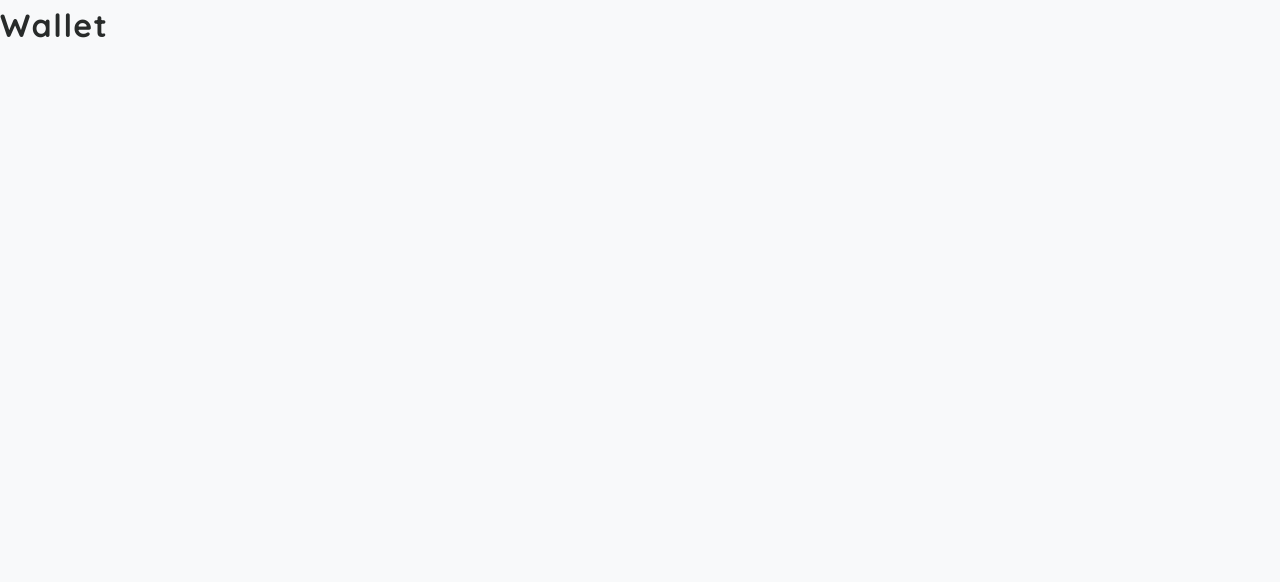
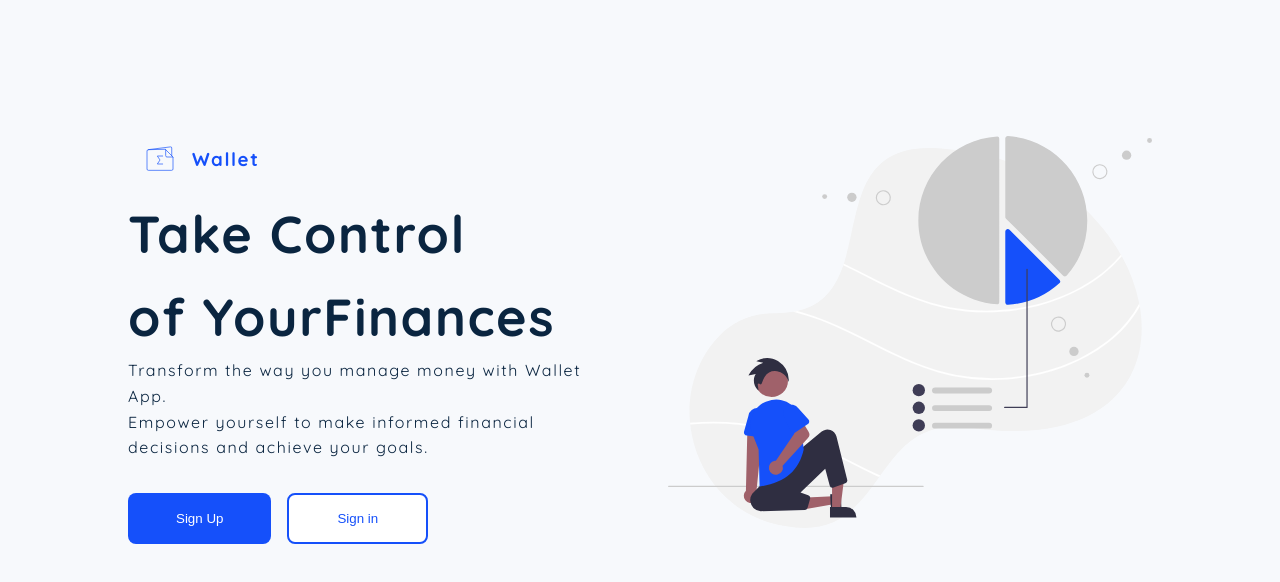
Before and after one commit to thesyscoder/CodeBridger, a React (Create React App) app in the folder frontend/reactjs/projects/wallet/: page / in a window 1280 px wide. Shown: the top 582 px of the page. Built offline with nearby package versions, Linux system fonts and the light colour scheme.

Commit message:
landing page

```diff
--- a/frontend/reactjs/projects/wallet/src/App.js
+++ b/frontend/reactjs/projects/wallet/src/App.js
@@ -1,12 +1,65 @@
 // App.js
 import React from "react";
 import "./App.css";
-const App = () => {
+import {
+  Outlet,
+  RouterProvider,
+  createBrowserRouter,
+  useLocation,
+} from "react-router-dom";
+import { Navbar } from "./components/molecules";
+import {
+  AboutPage,
+  ErrorPage,
+  HomePage,
+  LandingPage,
+  SignInPage,
+  SignUpPage,
+} from "./pages";
+
+const AppLayout = () => {
+  const location = useLocation();
+  const showNavbar = location.pathname !== "/";
   return (
-    <div className="container">
-      <h1>Wallet </h1>
-    </div>
+    <>
+      {showNavbar && <Navbar />}
+      <div className="content-container">
+        <Outlet />
+      </div>
+    </>
   );
 };
 
+const App = () => {
+  const AppRouter = createBrowserRouter([
+    {
+      element: <AppLayout />,
+      errorElement: <ErrorPage />,
+      children: [
+        {
+          path: "/",
+          element: <LandingPage />,
+        },
+        {
+          path: "/home",
+          element: <HomePage />,
+        },
+        {
+          path: "/about",
+          element: <AboutPage />,
+        },
+        {
+          path: "/signin",
+          element: <SignInPage />,
+        },
+        {
+          path: "/signup",
+          element: <SignUpPage />,
+        },
+      ],
+    },
+  ]);
+  return <RouterProvider router={AppRouter}></RouterProvider>;
+};
+
 export default App;
--- /dev/null
+++ b/frontend/reactjs/projects/wallet/src/components/atoms/Button/Button.atom.jsx
@@ -0,0 +1,13 @@
+// Button
+
+import React from "react";
+import "./button.style.css";
+
+const Button = ({ className = "primary", title }) => {
+  return (
+    <div className="button-container">
+      <button className={className}>{title}</button>
+    </div>
+  );
+};
+export default Button;
--- /dev/null
+++ b/frontend/reactjs/projects/wallet/src/components/atoms/Button/button.style.css
@@ -0,0 +1,21 @@
+/* Button */
+.primary,
+.secondary {
+  outline: none;
+  border: none;
+  padding: 1rem 3rem;
+  border-radius: 8px;
+  cursor: pointer;
+  box-sizing: border-box; /* Add this line */
+}
+
+.primary {
+  background-color: var(--primary-color);
+  color: var(--white-color);
+}
+
+.secondary {
+  background-color: var(--white-color);
+  color: var(--primary-color);
+  border: 2px solid var(--primary-color);
+}
--- a/frontend/reactjs/projects/wallet/src/components/atoms/index.js
+++ b/frontend/reactjs/projects/wallet/src/components/atoms/index.js
@@ -0,0 +1 @@
+export { default as Button } from "./Button/Button.atom";
--- /dev/null
+++ b/frontend/reactjs/projects/wallet/src/components/molecules/Navbar/Navbar.molecule.jsx
@@ -0,0 +1,14 @@
+// Navbar
+
+import React from "react";
+import "./navbar.style.css";
+
+const Navbar = () => {
+  return (
+    <div className="container">
+      <h1>This is navbar</h1>
+    </div>
+  );
+};
+
+export default React.memo(Navbar);
--- a/frontend/reactjs/projects/wallet/src/components/molecules/index.js
+++ b/frontend/reactjs/projects/wallet/src/components/molecules/index.js
@@ -0,0 +1,3 @@
+// export all molecules
+
+export { default as Navbar } from "./Navbar/Navbar.molecule";
--- a/frontend/reactjs/projects/wallet/src/index.css
+++ b/frontend/reactjs/projects/wallet/src/index.css
@@ -4,15 +4,15 @@
 
 :root {
   /* color variable */
-  --primary-color: #28abde;
-  --secondary-color: #ec7046;
-  --gray-color: #f8f9fa;
-  --black-color: #282b2a;
+  --primary-color: #1550fa;
+  --dark-gray-color: #4a5567;
+  --light-gray-color: #f7f9fc;
   --white-color: #ffffff;
+  --text-color: #0a2540;
 
   /* typography */
-  --heading-one: 32px;
-  --heading-two: 30px;
+  --heading-one: 52px;
+  --heading-two: 36px;
   --paragraph: 16px;
 
   /* spacing */
@@ -31,8 +31,8 @@ body {
   font-family: "Quicksand", sans-serif;
   font-optical-sizing: auto;
   font-style: normal;
-  color: var(--black-color);
+  color: var(--text-color);
   line-height: var(--line-height);
   letter-spacing: var(--letter-spacing);
-  background-color: var(--gray-color);
+  background-color: var(--light-gray-color);
 }
--- a/frontend/reactjs/projects/wallet/src/pages/Landing/Landing.page.jsx
+++ b/frontend/reactjs/projects/wallet/src/pages/Landing/Landing.page.jsx
@@ -1,10 +1,44 @@
 // Landing Page
 import React from "react";
 import "./landing.style.css";
+import walletIcon from "../../assets/wallet_icon.svg";
+import bannerImage from "../../assets/landing_banner.svg";
+import { Button } from "../../components/atoms";
+
 const LandingPage = () => {
   return (
     <div className="container">
-      <h1>Landing Page</h1>
+      <div className="text-container">
+        <h3 className="heading">
+          <img
+            src={walletIcon}
+            alt="walletIcon"
+            className="logo"
+            loading="lazy"
+          ></img>
+          Wallet
+        </h3>
+        <h1 className="subHeading">
+          Take Control <br />
+          of YourFinances
+        </h1>
+        <p className="paragraph">
+          Transform the way you manage money with Wallet App.<br></br> Empower
+          yourself to make informed financial decisions and achieve your goals.
+        </p>
+        <div className="button-container">
+          <Button className="primary" title="Sign Up" />
+          <Button className="secondary" title="Sign in" />
+        </div>
+      </div>
+      <div className="banner-container">
+        <img
+          src={bannerImage}
+          alt="BannerImage"
+          className="banner"
+          loading="lazy"
+        />
+      </div>
     </div>
   );
 };
--- a/frontend/reactjs/projects/wallet/src/pages/Landing/landing.style.css
+++ b/frontend/reactjs/projects/wallet/src/pages/Landing/landing.style.css
@@ -0,0 +1,43 @@
+/* Style Landing Page */
+
+.container {
+  display: flex;
+  justify-content: center;
+  align-items: center;
+  padding: 6rem;
+}
+
+.text-container {
+  padding: 2rem;
+}
+
+.heading {
+  display: flex;
+  align-items: center;
+  color: var(--primary-color);
+}
+
+.logo {
+  width: 4rem;
+  height: 4rem;
+}
+
+.subHeading {
+  font-size: var(--heading-one);
+}
+
+.banner-container {
+  padding: 2rem;
+}
+
+.banner {
+  width: 100%;
+  height: 100%;
+}
+.button-container {
+  display: flex;
+  margin-top: 1rem;
+}
+.button-container:first-child {
+  margin-right: 1rem;
+}
--- a/frontend/reactjs/projects/wallet/src/pages/index.js
+++ b/frontend/reactjs/projects/wallet/src/pages/index.js
@@ -4,3 +4,4 @@ export { default as HomePage } from "./Home/Home.page";
 export { default as LandingPage } from "./Landing/Landing.page";
 export { default as SignInPage } from "./SignIn/SignIn.page";
 export { default as SignUpPage } from "./SignUp/SignUp.page";
+export { default as ErrorPage } from "./ErrorPage/Error.page";
```
Also changed, not shown: frontend/reactjs/projects/wallet/src/assets/landing_banner.svg (added), frontend/reactjs/projects/wallet/src/assets/wallet_icon.svg (added), frontend/reactjs/projects/wallet/src/components/molecules/Navbar/navbar.style.css (added).
